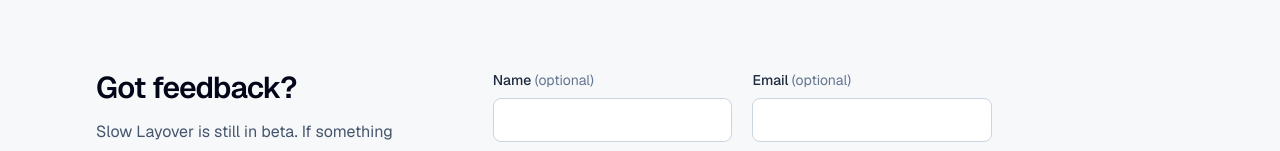
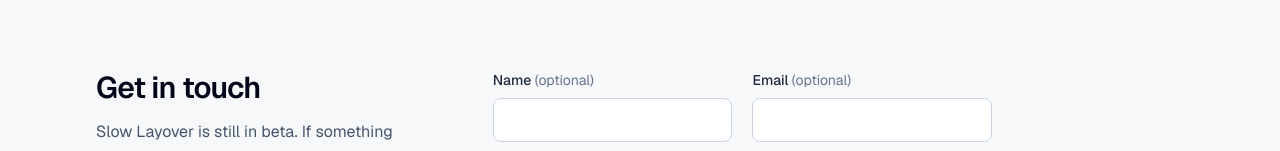
Before and after one commit to masonou/routefinder, a Next.js app: page / in a window 1280 px wide. Shown: the part 990-1141 px from the top of the page. Built offline with nearby package versions, Linux system fonts and the light colour scheme.

Commit message:
small bug fix

```diff
--- a/src/components/FlexibleDatePicker.tsx
+++ b/src/components/FlexibleDatePicker.tsx
@@ -162,7 +162,7 @@ export function FlexibleDatePicker({
           onKeyDown={(event) => {
             if (event.key === "Escape") setIsOpen(false);
           }}
-          className="absolute z-30 mt-2 w-full min-w-[min(100%,22rem)] border border-slate-200 bg-white p-3 shadow-xl sm:w-[22rem] sm:p-4"
+          className="absolute z-30 mt-2 w-full min-w-[min(100%,22rem)] border border-slate-200 bg-white p-3 shadow-xl sm:w-88 sm:p-4"
         >
           <div className="mb-4 flex items-center justify-between">
             <button
--- a/src/components/HomeClient.tsx
+++ b/src/components/HomeClient.tsx
@@ -147,7 +147,7 @@ export function HomeClient() {
                 id="feedback-heading"
                 className="text-2xl font-semibold tracking-[-0.03em] text-slate-950 sm:text-3xl"
               >
-                Got feedback?
+                Get in touch
               </h2>
               <p className="mt-3 max-w-md leading-7 text-slate-600">
                 Slow Layover is still in beta. If something feels confusing,
```
